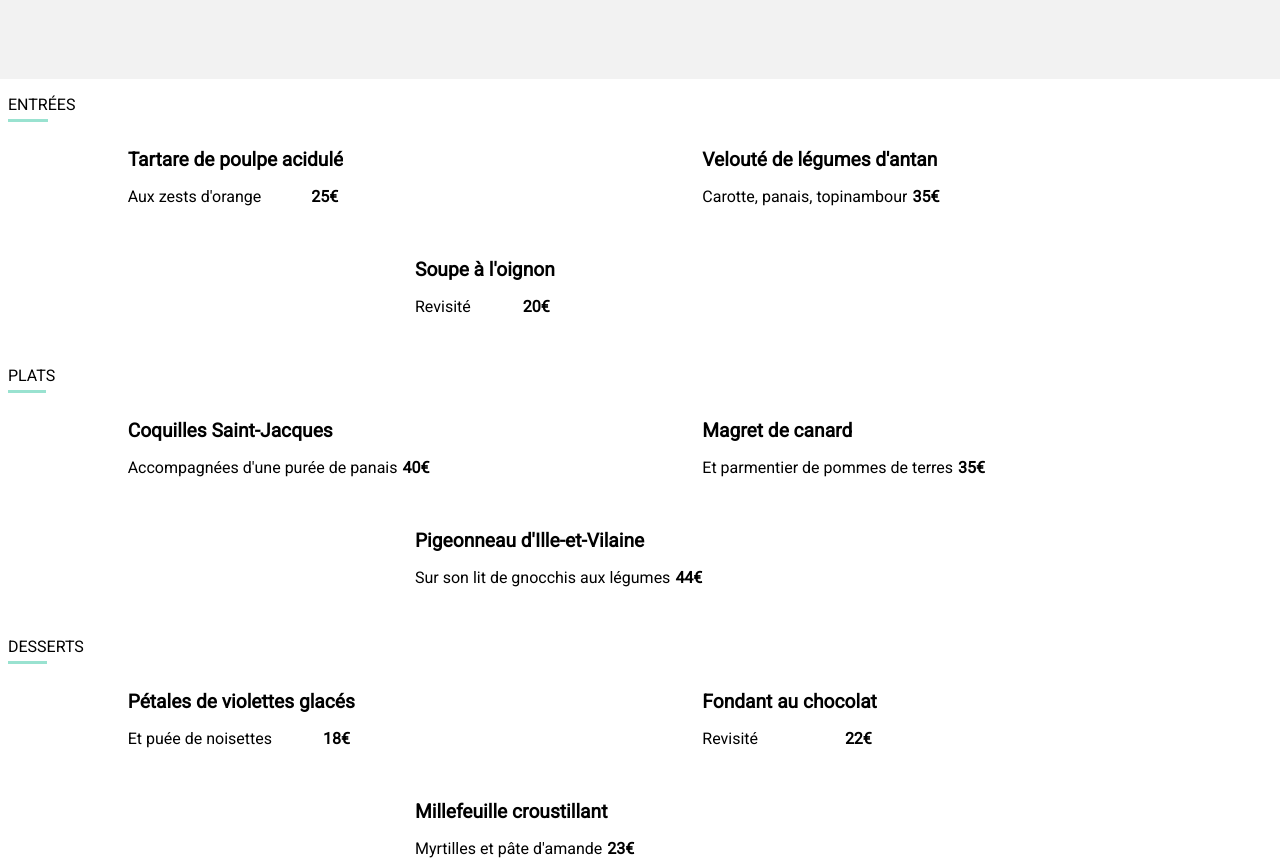
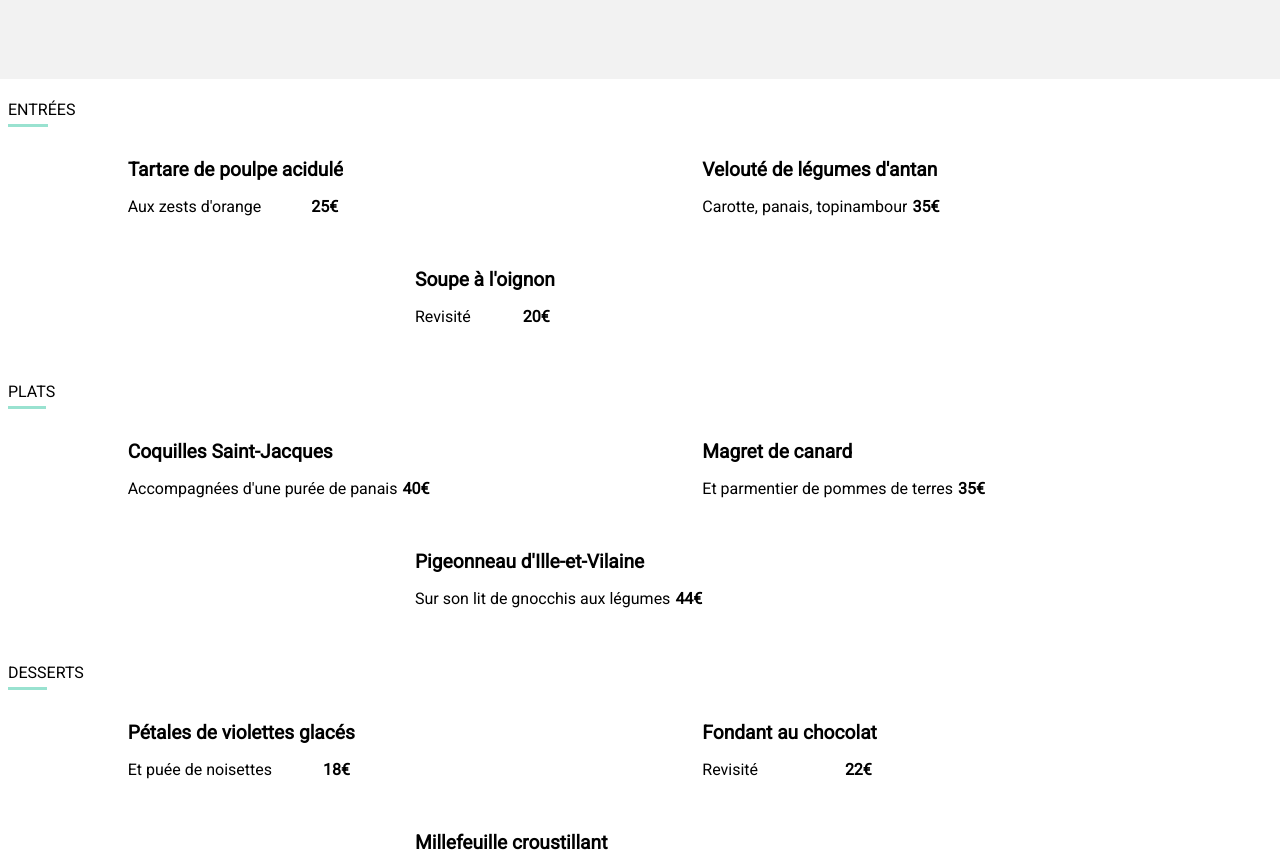
Before and after one commit to kmk1982/KatsiarynaKebaili_3_25092021, a website: page restaurants/A_la_Française.html in a window 1280 px wide. Shown: the part 734-1601 px from the top of the page. Drawn offline with Linux system fonts and the light colour scheme; a web font is replaced by a local one.

Commit message:
correction HTML A la francaise erreur W3C

```diff
--- a/restaurants/A_la_Française.html
+++ b/restaurants/A_la_Française.html
@@ -12,7 +12,7 @@
     </head>
     <body>
         <header>
-<!---------------------- En-tête ---------------------->
+    <!--            En-tête         -->
             <div class="header">
                 <form action="../../index.html">
                     <button class="header__retour-acceuil" type="submit">
@@ -22,7 +22,7 @@
                 <h1 class="header__titre_site">ohmyfood</h1>
             </div>
         </header>
-<!---------------------- Corps Principal ---------------------->
+    <!--            Corps Principal      -->
         <main>
             <div class="background">
                 <img src="../../images/restaurants/toa-heftiba-DQKerTsQwi0-unsplash.jpg" alt="À la française">
@@ -37,7 +37,7 @@
                 </div>
                 <section class="type_plats">
                     <div class="type_plats__titre">
-                    <p><span>entr</span>ées</p>
+                        <h4><span>entr</span>ées</h4>
                     </div>
                     <div class="type_plats__liste">
                         <div class="plats">
@@ -80,7 +80,7 @@
                 </section>
                 <section class="type_plats">
                     <div class="type_plats__titre">
-                    <p><span>plat</span>s</p>
+                        <h4><span>plat</span>s</h4>
                     </div>
                     <div class="type_plats__liste">
                         <div class="plats">
@@ -123,7 +123,7 @@
                 </section>
                 <section class="type_plats">
                     <div class="type_plats__titre">
-                    <p><span>dess</span>erts</p>
+                        <h4><span>dess</span>erts</h4>
                     </div>
                     <div class="type_plats__liste">
                         <div class="plats">
@@ -169,7 +169,7 @@
                 <button class="bouton">Commander</button>
             </div>
         </main>
-<!---------------------- Pieds de page ---------------------->
+    <!--            Pieds de page       -->
       <footer>
         <div>
           <h1 class="titre_site">ohmyfood</h1>
```
Lines whose indentation alone changed are shown as unchanged.
